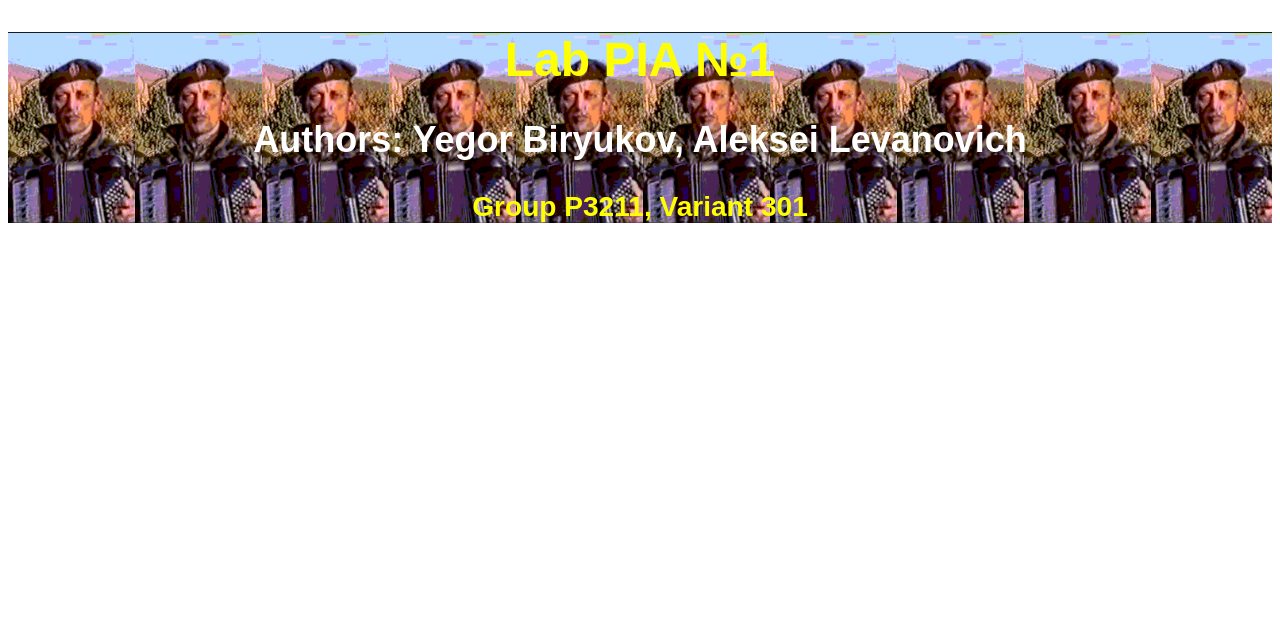
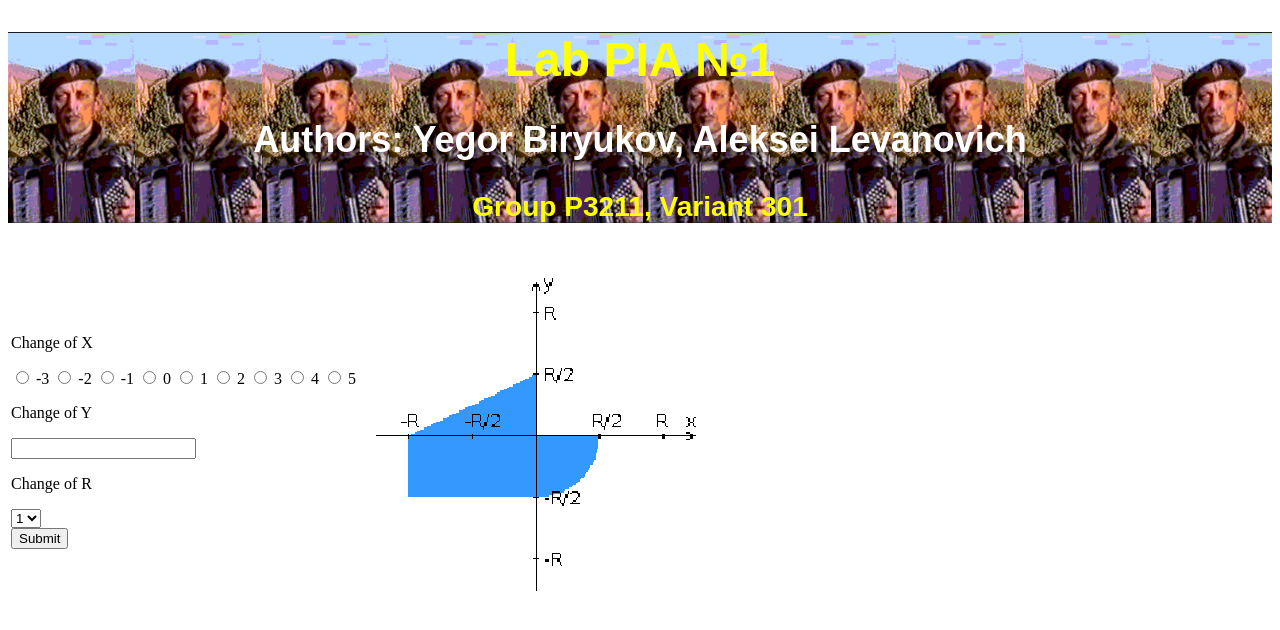
Before and after one commit to Aleksei-Levanovich/pip1, a PHP site: page / in a window 1280 px wide. Shown: the top 630 px of the page. Run offline with PHP 8.4, Linux system fonts and the light colour scheme.

Commit message:
Add files via upload

```diff
--- a/public_html/index.php
+++ b/public_html/index.php
@@ -7,11 +7,44 @@
 </head>
 <body>
 <header>
-    <center>
+    <div style="text-align: center;">
         <h1>Lab PIA №1</h1>
         <h2>Authors: Yegor Biryukov, Aleksei Levanovich</h2>
         <h3>Group P3211, Variant 301</h3>
-    </center>
+    </div>
 </header>
+<table>
+    <tr>
+        <td>
+<form>
+    <p>Change of X</p>
+    <input type="radio" name="xvalue" value="-3" /> -3
+    <input type="radio" name="xvalue" value="-2" /> -2
+    <input type="radio" name="xvalue" value="-1" /> -1
+    <input type="radio" name="xvalue" value="0" /> 0
+    <input type="radio" name="xvalue" value="1" /> 1
+    <input type="radio" name="xvalue" value="2" /> 2
+    <input type="radio" name="xvalue" value="3" /> 3
+    <input type="radio" name="xvalue" value="4" /> 4
+    <input type="radio" name="xvalue" value="5" /> 5
+    <p>Change of Y</p>
+    <input type="text" name="yvalue" title="From -3 to 5" pattern="(-3|-2|-1|0|1|2|3|4|5)"/>
+    <p>Change of R</p>
+    <select>
+        <option value="1">1</option>
+        <option value="2">2</option>
+        <option value="3">3</option>
+        <option value="4">4</option>
+        <option value="5">5</option>
+    </select>
+    <br>
+    <input type="submit">
+</form>
+        </td>
+        <td>
+        <img src="img/YOX.png"/>
+        </td>
+    </tr>
+</table>
 </body>
 </html>
```
Also changed, not shown: public_html/img/YOX.png (added).
